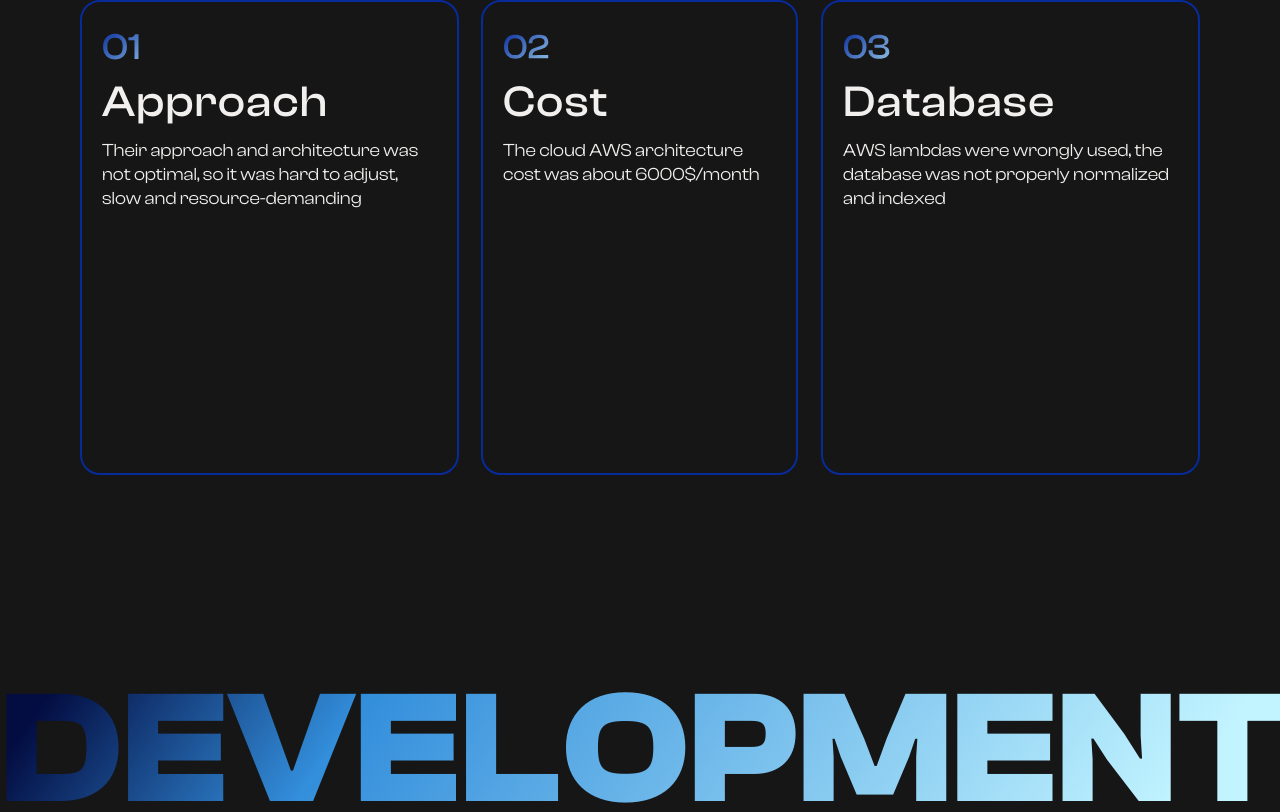
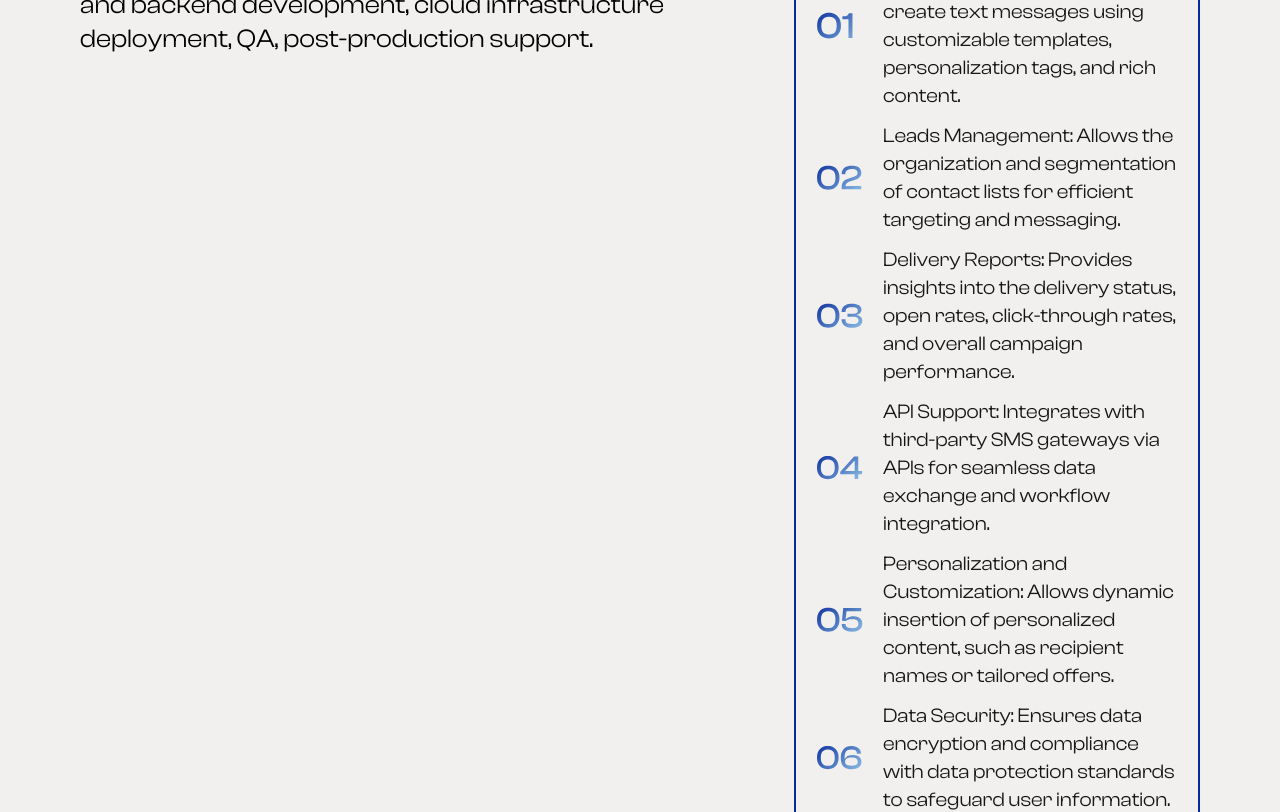
Before and after one commit to Huboxt/landing-2023, a Next.js app: page /projects/leads in a window 1280 px wide. Shown: the part 3200-4012 px from the top of the page. Built offline with nearby package versions, Linux system fonts and the light colour scheme.

Commit message:
leads page improvements

```diff
--- a/src/components/OurWorks/project.js
+++ b/src/components/OurWorks/project.js
@@ -40,11 +40,11 @@ export const projects = [
   {
     id: '4',
     title: "Leads",
-    description: "Our IT agency has given the SMS Marketing application a stunning makeover. We’ve redesigned the user interface to make every action smoother, faster and easier. The interface has become sleek and user-friendly, and navigating through campaigns, analyzing data, and managing contacts has never been so effortless.",
+    description: "We created an SMS & Email marketing platform that enables businesses to create, manage, and execute marketing campaigns through text messages.",
     Image: LeadsCard,
     folder: 'projects',
     page: "leads",
-    tags: "design, development, management"
+    tags: "design, twilio integration, sms/email sending"
   },
   {
     id: '5',
--- a/src/pages/projects/dataConceptPage.module.css
+++ b/src/pages/projects/dataConceptPage.module.css
@@ -353,6 +353,9 @@
 .scopeMargin {
     margin-top: 80px;
 }
+.scopeMarginUpload {
+    margin-top: 80px;
+}
 
 .scopeBlock {
     display: flex;
@@ -751,6 +754,9 @@
     .scopeMargin {
         margin-top: 160px;
     }
+    .scopeMarginUpload {
+        margin-top: 140px;
+    }
 
     .scopeBlock {
         display: flex;
@@ -1423,8 +1429,14 @@
     .scopeMargin {
         margin-top: 140px;
     }
+    .scopeMarginUpload {
+        margin-top: 140px;
+    }
     .requirementsMargin {
         margin-top: -20px;
+    }
+    .requirementsMarginUpload {
+        margin-top: 100px;
     }
     .getTouchWrapper {
         margin-top: -120px;
--- a/src/pages/projects/leads.js
+++ b/src/pages/projects/leads.js
@@ -15,6 +15,9 @@ import leadsCard3 from "../../assets/img/leadsCard3.png";
 import numberIcon1 from "../../assets/img/numberIcon1.svg";
 import numberIcon2 from "../../assets/img/numberIcon2.svg";
 import numberIcon3 from "../../assets/img/numberIcon3.svg";
+import numberIcon4 from "../../assets/img/numberIcon4.svg";
+import numberIcon5 from "../../assets/img/numberIcon5.svg";
+import numberIcon6 from "../../assets/img/numberIcon6.svg";
 import { Parallax, ParallaxProvider } from "react-scroll-parallax";
 import arrowBack from "../../assets/img/arrow-back.svg";
 import Link from "next/link";
@@ -61,9 +64,7 @@ const LeadsPage = () => {
             I NEED THE SAME!
           </button>
         </div>
-        <div
-          className={`${style.stackContainer}`}
-        >
+        <div className={`${style.stackContainer}`}>
           <div className={style.stackBlock}>
             <Image
               src={golangIcon}
@@ -135,7 +136,7 @@ const LeadsPage = () => {
               translateX={["-800px", "0px"]}
               className={style.staticParallax}
             >
-               <div className={style.whatCanDoTitle}>ABOUT</div>
+              <div className={style.whatCanDoTitle}>ABOUT</div>
             </Parallax>
             <Parallax
               startScroll={100}
@@ -150,105 +151,118 @@ const LeadsPage = () => {
                   through SMS and Email-based campaigns. It offers a range of
                   functionalities to create, automate, fostering direct
                   communication with customers or prospects.
+                  <br />
+                  <br />
+                  Our development process focused on scalability and
+                  flexibility, enabling users to customize campaigns based on
+                  diverse scheduling parameters. Rigorous testing and
+                  optimization were integral, ensuring a flawless experience,
+                  empowering businesses to engage audiences consistently and
+                  efficiently through our innovative Recurring SMS Campaign
+                  solution
                 </div>
               </div>
             </Parallax>
           </div>
         </Parallax>
+
         <Parallax
+        // startScroll={1300}
+        // endScroll={2000}
+        // translateY={["-200px", "-600px"]}
         >
-          <div className={`${style.aboutContainer} ${style.challengeMargin}`}>
+          <div
+            className={`${style.researchContainer} ${style.scopeMarginUpload}`}
+          >
             <Parallax
-              className={style.staticParallax}
+              startScroll={600}
+              endScroll={2600}
+              translateX={["-800px", "0px"]}
+              className={style.parallaxActive}
             >
               <div className={style.whatCanDoTitle}>SCOPE</div>
             </Parallax>
-            <Parallax
-              startScroll={300}
-              endScroll={2000}
-              translateX={["800px", "50px"]}
-              className={style.staticParallax}
-            >
-              <div className={style.cardWithoutBorder}>
-                <div className={style.aboutBlockDescr}>
-                  We started with full-cycle web application development:
-                  requirements gathering, UX/UI prototyping, frontend and
-                  backend development, cloud infrastructure deployment, QA,
-                  post-production support.
-                </div>
+            <div className={style.scopeBlock}>
+              <div className={style.scopeSubTitle}>
+                We started with full-cycle web application development:
+                requirements gathering, UX/UI prototyping, frontend and backend
+                development, cloud infrastructure deployment, QA,
+                post-production support.
               </div>
-            </Parallax>
-            <div className={style.requirementsCards}>
-              <Parallax
-              // startScroll={700}
-              // endScroll={2800}
-              // translateX={["800px", "50px"]}
-              >
-                <div className={style.requirementsCard}>
+              <div className={style.scopeCards}>
+                <div className={style.scopeCard}>
                   <Image
                     src={numberIcon1}
                     alt="numberIcon1"
                     className={style.numberIcon1}
                   />
-                  <div className={style.aboutBlockTitle}>Approach</div>
-                  <div className={style.aboutBlockDescr}>
-                    Their approach and architecture was not optimal, so it was
-                    hard to adjust, slow and resource-demanding
+                  <div className={style.researchBlockDescr} style={{marginLeft: '10px'}}>
+                    Campaign Creation and Management: Allows users to create
+                    text messages using customizable templates, personalization
+                    tags, and rich content.
                   </div>
                 </div>
-              </Parallax>
-              <Parallax
-              // startScroll={800}
-              // endScroll={2900}
-              // translateX={["800px", "50px"]}
-              >
-                <div className={style.requirementsCard}>
+                <div className={style.scopeCard}>
                   <Image
                     src={numberIcon2}
                     alt="numberIcon2"
                     className={style.numberIcon}
                   />
-                  <div className={style.aboutBlockTitle}>Cost</div>
-                  <div className={style.aboutBlockDescr}>
-                    The cloud AWS architecture cost was about 6000$/month
+                  <div className={style.researchBlockDescr}>
+                    Leads Management: Allows the organization and segmentation
+                    of contact lists for efficient targeting and messaging.
                   </div>
                 </div>
-              </Parallax>
-              <Parallax
-              // startScroll={800}
-              // endScroll={2900}
-              // translateX={["800px", "50px"]}
-              >
-                <div className={style.requirementsCard}>
+                <div className={style.scopeCard}>
                   <Image
                     src={numberIcon3}
                     alt="numberIcon3"
                     className={style.numberIcon}
                   />
-                  <div className={style.aboutBlockTitle}>Database</div>
-                  <div className={style.aboutBlockDescr}>
-                    AWS lambdas were wrongly used, the database was not properly
-                    normalized and indexed
+                  <div className={style.researchBlockDescr}>
+                    Delivery Reports: Provides insights into the delivery
+                    status, open rates, click-through rates, and overall
+                    campaign performance.
                   </div>
                 </div>
-              </Parallax>
+                <div className={style.scopeCard}>
+                  <Image
+                    src={numberIcon4}
+                    alt="numberIcon4"
+                    className={style.numberIcon}
+                  />
+                  <div className={style.researchBlockDescr}>
+                    API Support: Integrates with third-party SMS gateways via
+                    APIs for seamless data exchange and workflow integration.
+                  </div>
+                </div>
+                <div className={style.scopeCard}>
+                  <Image
+                    src={numberIcon5}
+                    alt="numberIcon5"
+                    className={style.numberIcon}
+                  />
+                  <div className={style.researchBlockDescr}>
+                    Personalization and Customization: Allows dynamic insertion
+                    of personalized content, such as recipient names or tailored
+                    offers.
+                  </div>
+                </div>
+                <div className={style.scopeCard}>
+                  <Image
+                    src={numberIcon6}
+                    alt="numberIcon6"
+                    className={style.numberIcon}
+                  />
+                  <div className={style.researchBlockDescr}>
+                    Data Security: Ensures data encryption and compliance with
+                    data protection standards to safeguard user information.
+                  </div>
+                </div>
+              </div>
             </div>
           </div>
         </Parallax>
-        {/* <Parallax>
-          <div className={`${style.researchContainer} ${style.padding45}`}>
-            <Image
-              src={dataConceptCard}
-              id="dataConceptCard"
-              className={style.dataConceptCard}
-              alt="dataConceptCard"
-              style={{
-                width: "100%",
-                height: "100%",
-              }}
-            />
-          </div>
-        </Parallax> */}
 
         <Parallax
         // startScroll={1300}
@@ -327,13 +341,7 @@ const LeadsPage = () => {
                     that allows effortless setup of recurring campaigns. Through
                     seamless integration with leading SMS providers, including
                     Telnyx, Twilio, and Nexmo, we ensured reliable delivery and
-                    execution. Our development process focused on scalability
-                    and flexibility, enabling users to customize campaigns based
-                    on diverse scheduling parameters. Rigorous testing and
-                    optimization were integral, ensuring a flawless experience,
-                    empowering businesses to engage audiences consistently and
-                    efficiently through our innovative Recurring SMS Campaign
-                    solution
+                    execution.
                   </div>
                 </div>
               </Parallax>
--- a/src/pages/projects/leads.module.css
+++ b/src/pages/projects/leads.module.css
@@ -1036,6 +1036,7 @@
         margin-left: auto;
         margin-bottom: 32px;
         margin-top: 0px;
+        margin-right: 80px;
         color: #F2F0EE;
     }
     .requirementsMargin {
@@ -1089,6 +1090,9 @@
 
     .scopeMargin {
         margin-top: 130px;
+    }
+    .scopeMarginUpload {
+        margin-top: -60px;
     }
 
     .scopeBlock {
@@ -1387,7 +1391,7 @@
         border-radius: 20px;
   border: 2px solid var(--gradient-3, #082B9B);
         padding: 40px;
-        max-width: 532px;
+        max-width: 750px;
         height: 450px;
         box-sizing: border-box;
         margin-bottom: 32px;
--- a/src/pages/projects/uploadletters.js
+++ b/src/pages/projects/uploadletters.js
@@ -191,7 +191,7 @@ const UploadlettersPage = () => {
           endScroll={1200}
           translateY={["-250px", "-400px"]}
         >
-          <div className={`${style.aboutContainer} ${style.requirementsMargin}`}>
+          <div className={`${style.aboutContainer} ${style.requirementsMarginUpload}`}>
             <Parallax
               startScroll={600}
               endScroll={2600}
@@ -277,7 +277,7 @@ const UploadlettersPage = () => {
           endScroll={2000}
           translateY={["-200px", "-600px"]}
         >
-          <div className={`${style.researchContainer} ${style.scopeMargin}`}>
+          <div className={`${style.researchContainer} ${style.scopeMarginUpload}`}>
             <Parallax
               startScroll={600}
               endScroll={2600}
```
